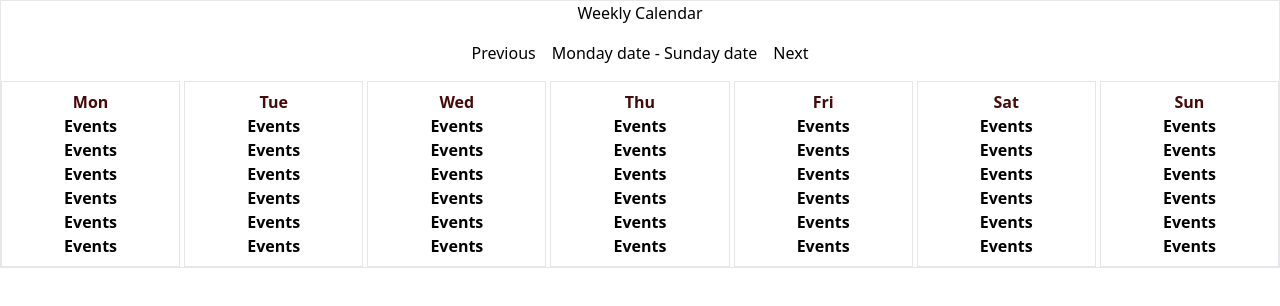
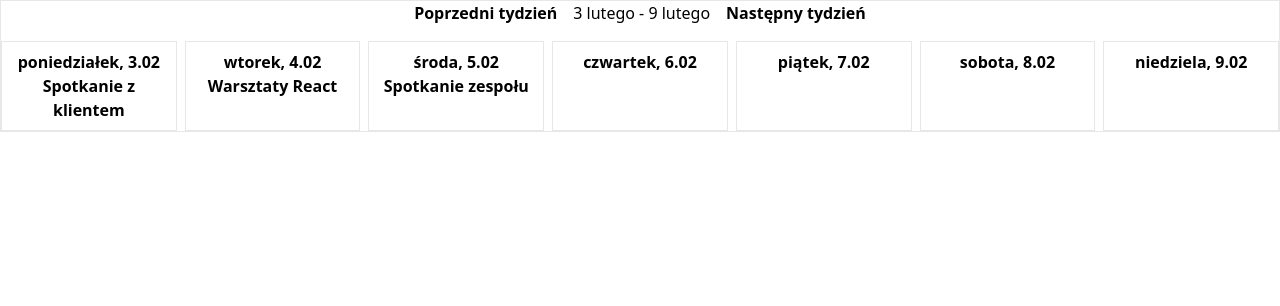
Before and after one commit to Jnlietta/weekly-calendar, a React (Create React App) app: page / in a window 1280 px wide. Shown: the top 306 px of the page. Built offline with nearby package versions, Linux system fonts and the light colour scheme.

Commit message:
Add component WeekSelector, utils folder with dateUtils.ts, few events in WeeklyCalendar

```diff
--- /dev/null
+++ b/src/components/WeekSelector/WeekSelector.tsx
@@ -0,0 +1,35 @@
+import React from 'react';
+import { formatDate } from '../../utils/dateUtils';
+
+interface WeekSelectorProps {
+  onChangeWeek: (newWeekStartDate: Date) => void;
+  currentWeekStartDate: Date;
+}
+
+const WeekSelector: React.FC<WeekSelectorProps> = ({ onChangeWeek, currentWeekStartDate }) => {
+
+    const startDayFormated = formatDate(currentWeekStartDate);
+    const endDayFormated = formatDate(new Date(currentWeekStartDate.getTime() + 6 * 24 * 60 * 60 * 1000));
+
+    const handlePrevWeek = () => {
+        const prevWeek = new Date(currentWeekStartDate);
+        prevWeek.setDate(prevWeek.getDate() - 7);
+        onChangeWeek(prevWeek);
+    };
+
+    const handleNextWeek = () => {
+        const nextWeek = new Date(currentWeekStartDate);
+        nextWeek.setDate(nextWeek.getDate() + 7);
+        onChangeWeek(nextWeek);
+    };
+
+    return (
+        <div className="flex justify-between items-center gap-4">
+        <button onClick={handlePrevWeek} className='font-bold'>Poprzedni tydzień</button>
+        <span>{startDayFormated} - {endDayFormated}</span>
+        <button onClick={handleNextWeek} className='font-bold'>Następny tydzień</button>
+        </div>
+    );
+};
+
+export default WeekSelector;
--- a/src/components/WeeklyCalendar/WeeklyCalendar.tsx
+++ b/src/components/WeeklyCalendar/WeeklyCalendar.tsx
@@ -1,26 +1,46 @@
-import React from "react";
+import React, { useState } from 'react';
+import { getCurrentWeek } from '../../utils/dateUtils';
+import WeekSelector from '../WeekSelector/WeekSelector';
+
+const events = [
+  { date: '2025-01-29', title: 'Spotkanie z klientem' },
+  { date: '2025-02-03', title: 'Spotkanie z klientem' },
+  { date: '2025-02-04', title: 'Warsztaty React' },
+  { date: '2025-02-05', title: 'Spotkanie zespołu' },
+  { date: '2025-02-15', title: 'Spotkanie zespołu' },
+];
 
 const WeeklyCalendar: React.FC = () => {
-  const daysOfWeek = ["Mon", "Tue", "Wed", "Thu", "Fri", "Sat", "Sun"];
+  const [currentWeekStartDate, setCurrentWeekStartDate] = useState<Date>(new Date());
+
+  const handleWeekChange = (newWeekStartDate: Date) => {
+    setCurrentWeekStartDate(newWeekStartDate);
+  };
+
+  const currentWeek = getCurrentWeek(currentWeekStartDate);
+
+  const filteredEvents = events.filter(event =>
+    currentWeek.some(day => day.toISOString().split('T')[0] === event.date)
+  );
 
   return (
     <div className="weekly-calendar flex flex-col items-center gap-4 border">
-      <h1>Weekly Calendar</h1>
-      <div className="flex justify-between gap-4">
-        <button>Previous</button>
-        <h2>Monday date - Sunday date</h2>
-        <button>Next</button>
-      </div>
-      <div className="grid grid-cols-7 gap-1 w-full">
-        {daysOfWeek.map((day) => (
-          <div key={day} className="text-center font-bold border p-2">
-            <div className="text-red-950">{day}</div>
-            <div>Events</div>
-            <div>Events</div>
-            <div>Events</div>
-            <div>Events</div>
-            <div>Events</div>
-            <div>Events</div>
+      <WeekSelector
+        onChangeWeek={handleWeekChange}
+        currentWeekStartDate={currentWeekStartDate}
+      />
+
+      <div className="grid grid-cols-7 gap-2 w-full">
+        {currentWeek.map((day, index) => (
+          <div key={index} className="text-center font-bold border p-2">
+            <p className="font-bold">{day.toLocaleDateString('pl-PL', { weekday: 'long', day: 'numeric', month: '2-digit'})}</p>
+            <ul>
+              {filteredEvents
+                .filter(event => event.date === day.toISOString().split('T')[0])
+                .map((event, eventIndex) => (
+                  <li key={eventIndex}>{event.title}</li>
+                ))}
+            </ul>
           </div>
         ))}
       </div>
--- /dev/null
+++ b/src/utils/dateUtils.ts
@@ -0,0 +1,15 @@
+// Function to format date to string in format: "day monthName" PL language (e.g. "1 Styczeń")
+export const formatDate = (date: Date) => {
+    return date.toLocaleDateString('pl-PL', { day: 'numeric', month: 'long' });
+  };
+
+// Function to get current week (from Monday to Sunday) based on provided date
+export const getCurrentWeek = (date: Date = new Date()): Date[] => {
+    const startOfWeek = new Date(date);
+    startOfWeek.setDate(date.getDate() - date.getDay() + 1); // Monday
+    return Array.from({ length: 7 }).map((_, i) => {
+      const day = new Date(startOfWeek);
+      day.setDate(startOfWeek.getDate() + i);
+      return day;
+    });
+  };
```
